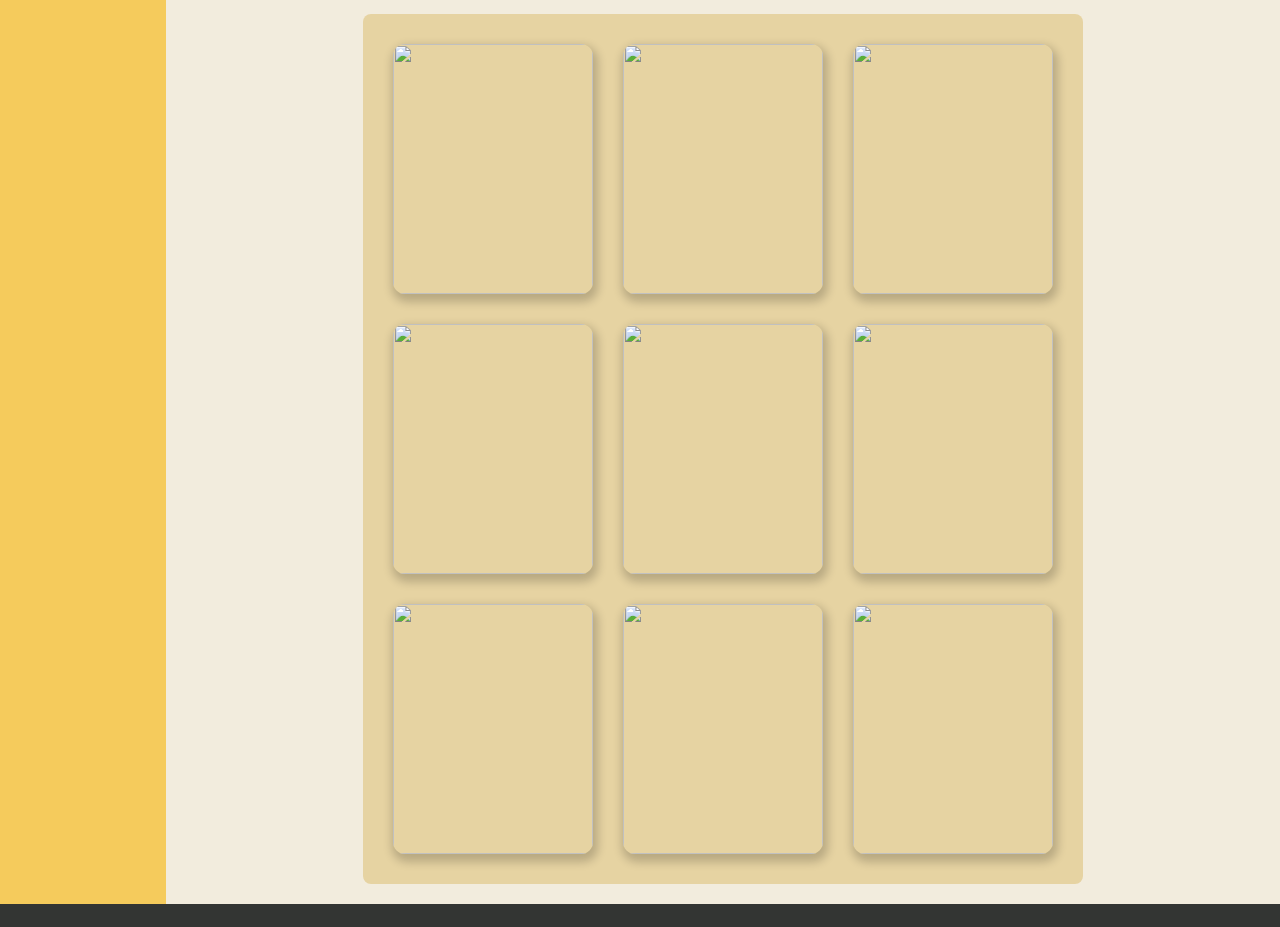
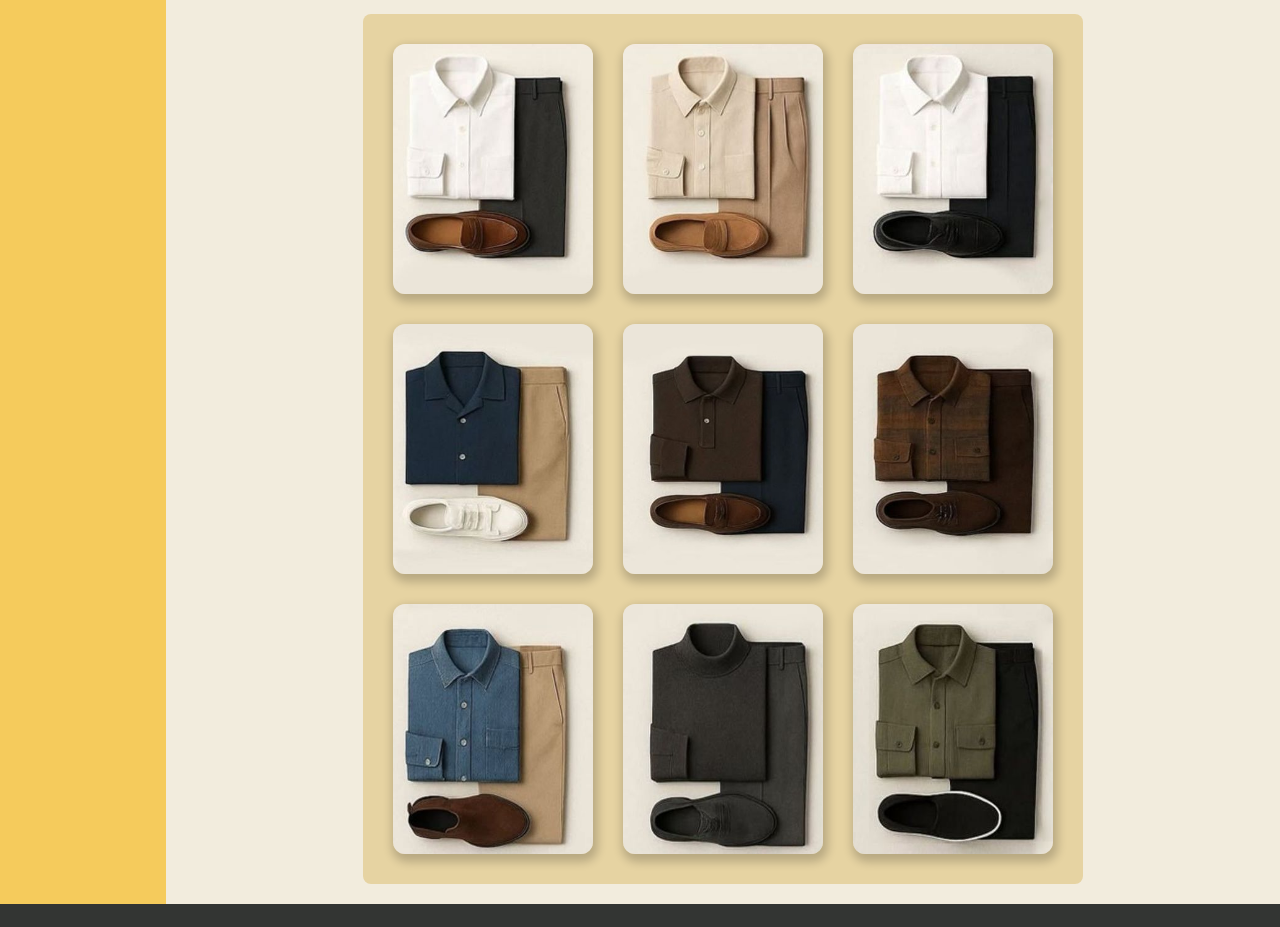
Before and after one commit to Fal1go/Assignment_3, a plain HTML site: page Grid-Layout/index-grid.html in a window 1280 px wide. Shown: the part 169-1096 px from the top of the page. Drawn offline with Linux system fonts and the light colour scheme; the site is published under a folder, as on GitHub Pages, so addresses that start at the root find nothing; a web font is replaced by a local one.

Commit message:
fixed links

```diff
--- a/Grid-Layout/index-grid.html
+++ b/Grid-Layout/index-grid.html
@@ -14,7 +14,7 @@
             <div class = "grid-container">
 
                 <div class = "header">
-                    <img src="/Images/logo_test_png_yellow.png" alt="logo" class = "logo">
+                    <img src="../Images/logo_test_png_yellow.png" alt="logo" class = "logo">
                     <ul>
                         <li><a href="../index.html">Card Row</a></li>
                         <li><a href="index-grid.html" class = "active">Grid System Page</a></li>
@@ -30,39 +30,39 @@
                     <h2>Gallery Task</h2>
                     <div class = "gallery-grid">
                         <div class = "item">
-                            <img src="/Images/fit1.jpg" alt="" class = "img-size">
+                            <img src="../Images/fit1.jpg" alt="" class = "img-size">
                             <p class = "caption"> Oxford Shirt <br> Wool Trousers</p>
                         </div>
                         <div class = "item">
-                            <img src="/Images/fit2.jpg" alt="" class = "img-size">
+                            <img src="../Images/fit2.jpg" alt="" class = "img-size">
                             <p class = "caption"> Linen Shirt <br> Pleated Trousers</p>
                         </div>
                         <div class = "item">
-                            <img src="/Images/fit3.jpg" alt="" class = "img-size">
+                            <img src="../Images/fit3.jpg" alt="" class = "img-size">
                             <p class = "caption"> Dress Shirt <br> Dress Pants</p>
                         </div>
                         <div class = "item">
-                            <img src="/Images/fit4.jpg" alt="" class = "img-size">
+                            <img src="../Images/fit4.jpg" alt="" class = "img-size">
                             <p class = "caption"> Cuban Collar <br> Chinos</p>
                         </div>
                         <div class = "item">
-                            <img src="/Images/fit5.jpg" alt="" class = "img-size">
+                            <img src="../Images/fit5.jpg" alt="" class = "img-size">
                             <p class = "caption"> Slim Trousers <br> Tassel Loafers</p>
                         </div>
                         <div class = "item">
-                            <img src="/Images/fit6.jpg" alt="" class = "img-size">
+                            <img src="../Images/fit6.jpg" alt="" class = "img-size">
                             <p class = "caption"> Flannel Shirt <br> Corduroy Pants</p>
                         </div>
                         <div class = "item">
-                            <img src="/Images/fit7.jpg" alt="" class = "img-size">
+                            <img src="../Images/fit7.jpg" alt="" class = "img-size">
                             <p class = "caption"> Denim Shirt <br> Beige Chinos</p>
                         </div>
                         <div class = "item">
-                            <img src="/Images/fit8.jpg" alt="" class = "img-size">
+                            <img src="../Images/fit8.jpg" alt="" class = "img-size">
                             <p class = "caption"> Turtleneck <br> Suede Double Monks</p>
                         </div>
                         <div class = "item">
-                            <img src="/Images/fit9.jpg" alt="" class = "img-size">
+                            <img src="../Images/fit9.jpg" alt="" class = "img-size">
                             <p class = "caption"> Overshirt <br> Drawstring Trousers</p>
                         </div>
                     </div>
```
